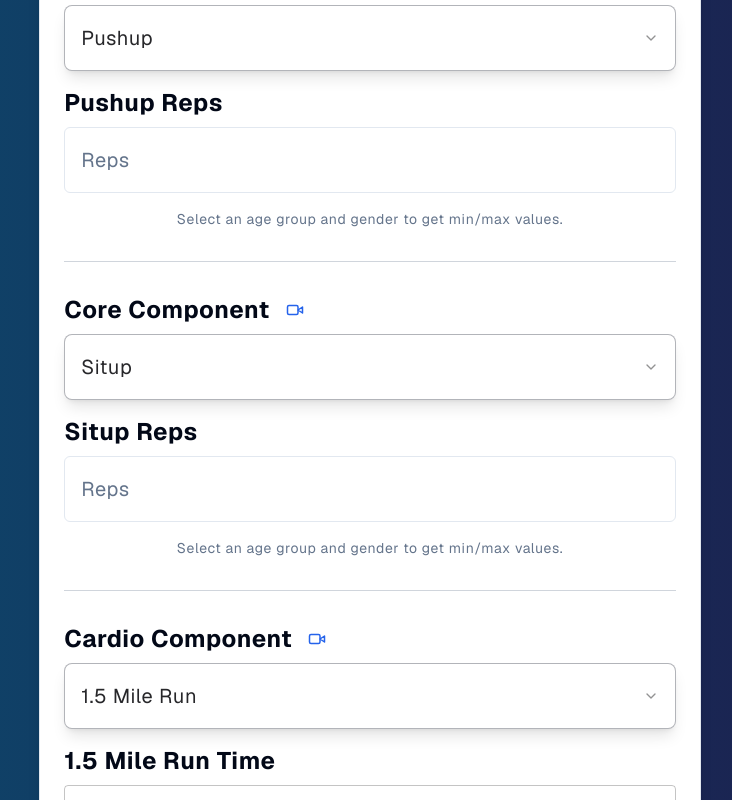
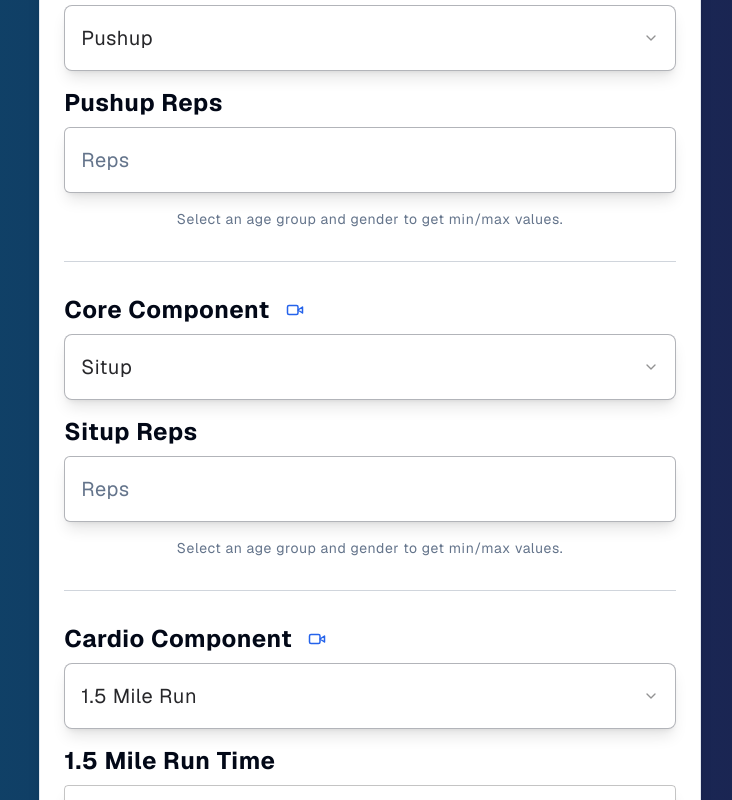
Before and after one commit to ronnieima/usaf-pt-calculator, a Next.js app: page / in a window 1280 px wide. Shown: the part 1340-2140 px from the top of the page, without its empty margins (270-1002 px from the left). Built offline with nearby package versions, Linux system fonts and the light colour scheme; what next-cloudinary would draw is missing.

Commit message:
add shadow and border

```diff
--- a/src/components/(form)/(controls)/ExerciseInput.tsx
+++ b/src/components/(form)/(controls)/ExerciseInput.tsx
@@ -78,11 +78,11 @@ const ExerciseInput = ({ exercise }: { exercise: Exercise }) => {
             <FormLabel className="text-xl font-bold lg:text-2xl">
               <h3>{`${exerciseLabel} ${isTimeBased ? 'Time' : 'Reps'}`}</h3>
             </FormLabel>
-            <FormControl className=" w-full border border-card-foreground/30 shadow-lg">
+            <FormControl className=" w-full border border-card-foreground/30 shadow-lg ">
               {isTimeBased ? (
                 <LocalizationProvider dateAdapter={AdapterDayjs}>
                   <TimeField
-                    className="w-full rounded-lg border-card-foreground/30 "
+                    className="w-full rounded-lg border-card-foreground/30 shadow-lg"
                     format="mm:ss"
                     slotProps={{
                       textField: {
@@ -97,7 +97,7 @@ const ExerciseInput = ({ exercise }: { exercise: Exercise }) => {
                   <Input
                     disabled={isSubmitting}
                     inputMode="numeric"
-                    className="focus:ring-primary"
+                    className="border-card-foreground/30 shadow-lg focus:ring-primary"
                     min={0}
                     max={155}
                     onWheel={numberInputOnWheelPreventChange}
```
